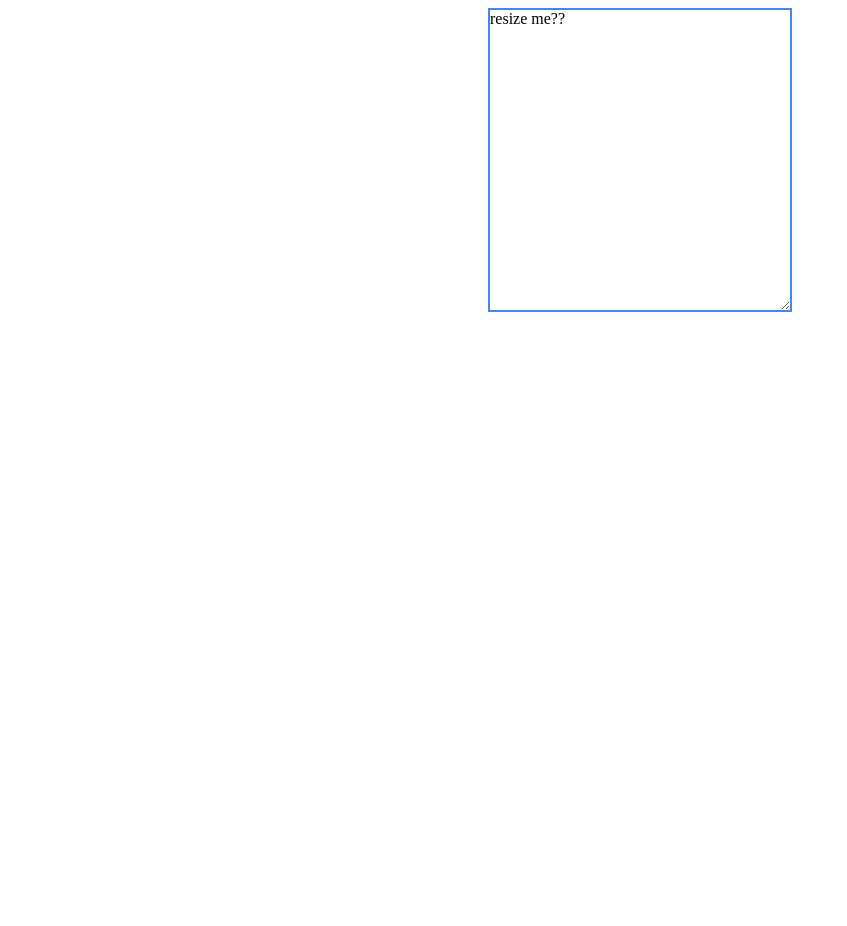
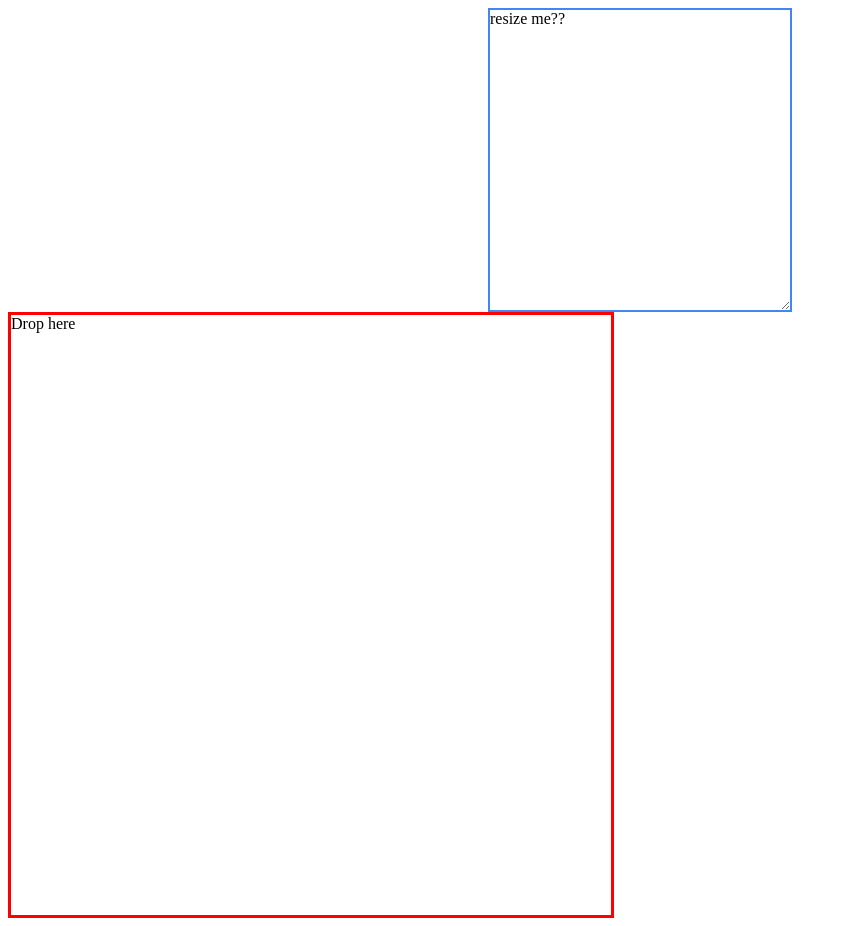
Before and after one commit to josnin/build26, a Vue app: page / in a window 1280 px wide. Shown: the whole page, without its empty margins (0-847 px from the left). Before the commit the page ends 800 px from the top, so only its background shows below. Built offline with nearby package versions, Linux system fonts and the light colour scheme.

Commit message:
basic box drag & drop

```diff
--- a/src/components/Box.vue
+++ b/src/components/Box.vue
@@ -1,5 +1,6 @@
 <script setup>
   //import { defineProps } from 'vue';
+  import { ref, onMounted } from 'vue';
 
   const props = defineProps({
     justifyItems: {
@@ -20,18 +21,49 @@
     }
   })
 
+  const root = ref('');
+
+  onMounted(() => {
+    console.log('root value', root.value)
+  })
+
+
+  const onDrop = (e) => {
+    const data = e.dataTransfer.getData("text");
+    console.log('drop', e);
+    console.log('data here', data);
+    e.target.appendChild(root.value);
+  };
+
+  const onDrag = (e) => {
+    //e.dataTransfer.setData("text", e.target.id);
+    console.log('onDrag', root.value)
+  }
+
+
   console.log(`im  box ${props.width} ${props.height}`)
 </script>
 
 <template>
   <div
+    ref="root"
     class="box"
     :style="{ justifyItems: props.justifyItems, alignItems: props.alignItems }">
     <div
+      draggable
+      @dragstart="onDrag($event)"
       class="box__size"
       :style="{ width: props.width, height: props.height }">
         resize me??
     </div>
+  </div>
+
+  <div style="border:3px solid red;width:600px; height:600px"
+    ref="root2"
+    @drop="onDrop($event)"
+    @dragover.prevent
+    >
+    Drop here
   </div>
 </template>
 
```
